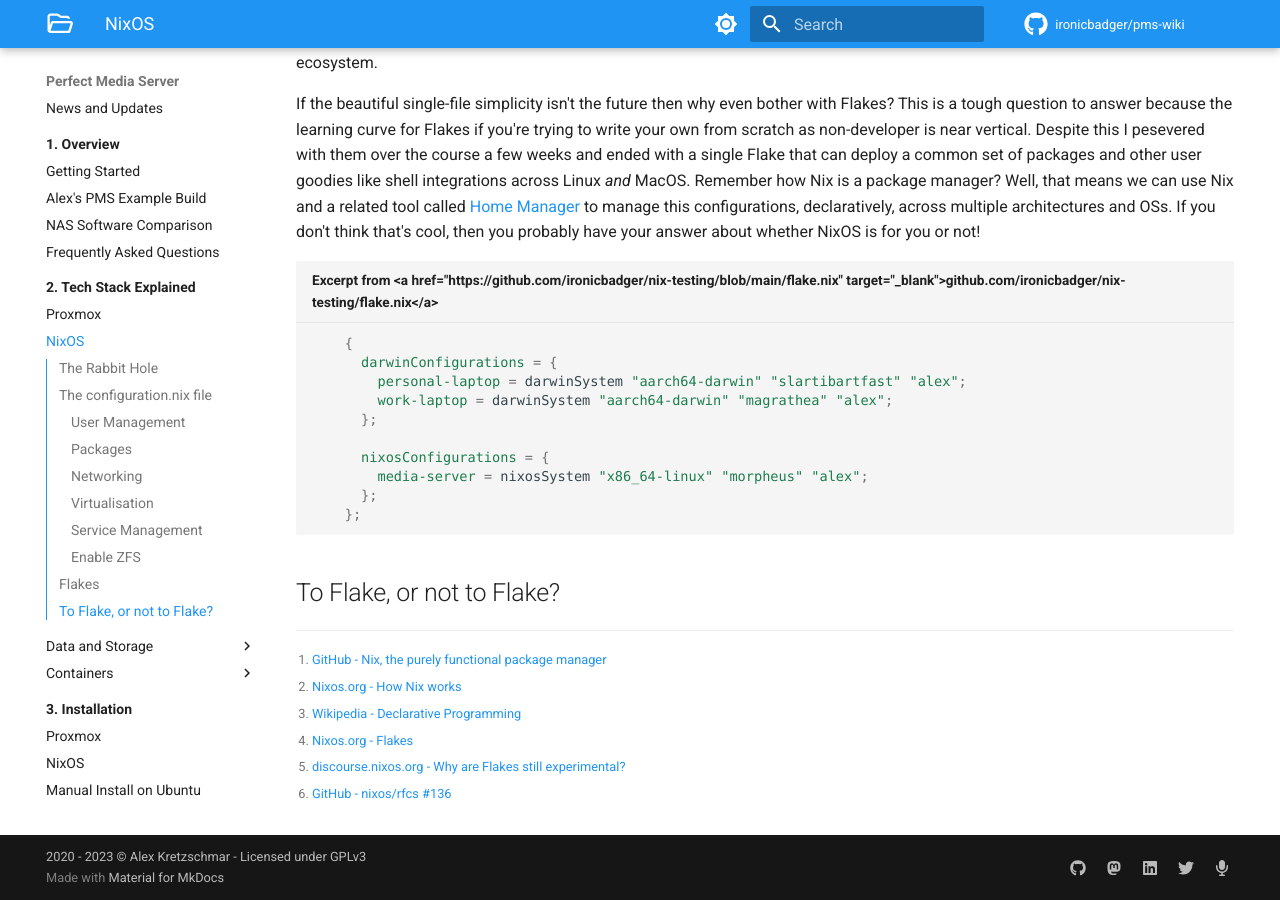
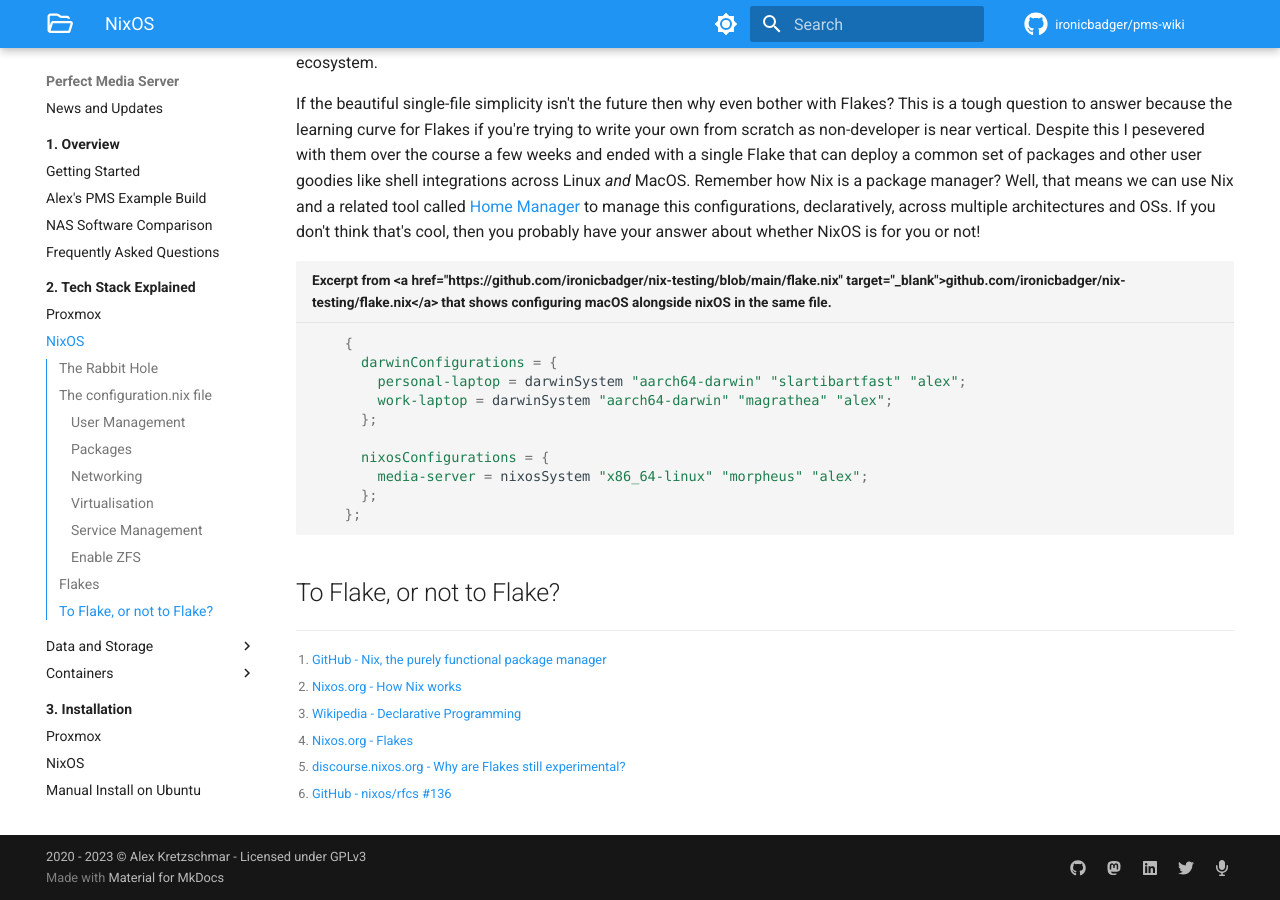
Before and after one commit to ironicbadger/pms-wiki, an MkDocs documentation site: the page built from docs/02-tech-stack/nixos.md, in a window 1280 px wide and 900 px high, scrolled down 3164 px. Built offline with MkDocs 1.6.1 and Material for MkDocs 9.7.7, drawn with Linux system fonts in a browser that asks for light colours; some web fonts are replaced; plug-ins that fetch from the network failed and are left out; comment, search, counter and statistics services are not loaded.

Commit message:
the start of nix

````diff
--- a/docs/02-tech-stack/nixos.md
+++ b/docs/02-tech-stack/nixos.md
@@ -113,7 +113,7 @@ One of the biggest problems NixOS has right now is that it's in the middle of a
 
 If the beautiful single-file simplicity isn't the future then why even bother with Flakes? This is a tough question to answer because the learning curve for Flakes if you're trying to write your own from scratch as non-developer is near vertical. Despite this I pesevered with them over the course a few weeks and ended with a single Flake that can deploy a common set of packages and other user goodies like shell integrations across Linux *and* MacOS. Remember how Nix is a package manager? Well, that means we can use Nix and a related tool called [Home Manager](https://github.com/nix-community/home-manager) to manage this configurations, declaratively, across multiple architectures and OSs. If you don't think that's cool, then you probably have your answer about whether NixOS is for you or not!
 
-``` nix title='Excerpt from <a href="https://github.com/ironicbadger/nix-testing/blob/main/flake.nix" target="_blank">github.com/ironicbadger/nix-testing/flake.nix</a>'
+``` nix title='Excerpt from <a href="https://github.com/ironicbadger/nix-testing/blob/main/flake.nix" target="_blank">github.com/ironicbadger/nix-testing/flake.nix</a> that shows configuring macOS alongside nixOS in the same file.'
     {
       darwinConfigurations = {
         personal-laptop = darwinSystem "aarch64-darwin" "slartibartfast" "alex";
````
